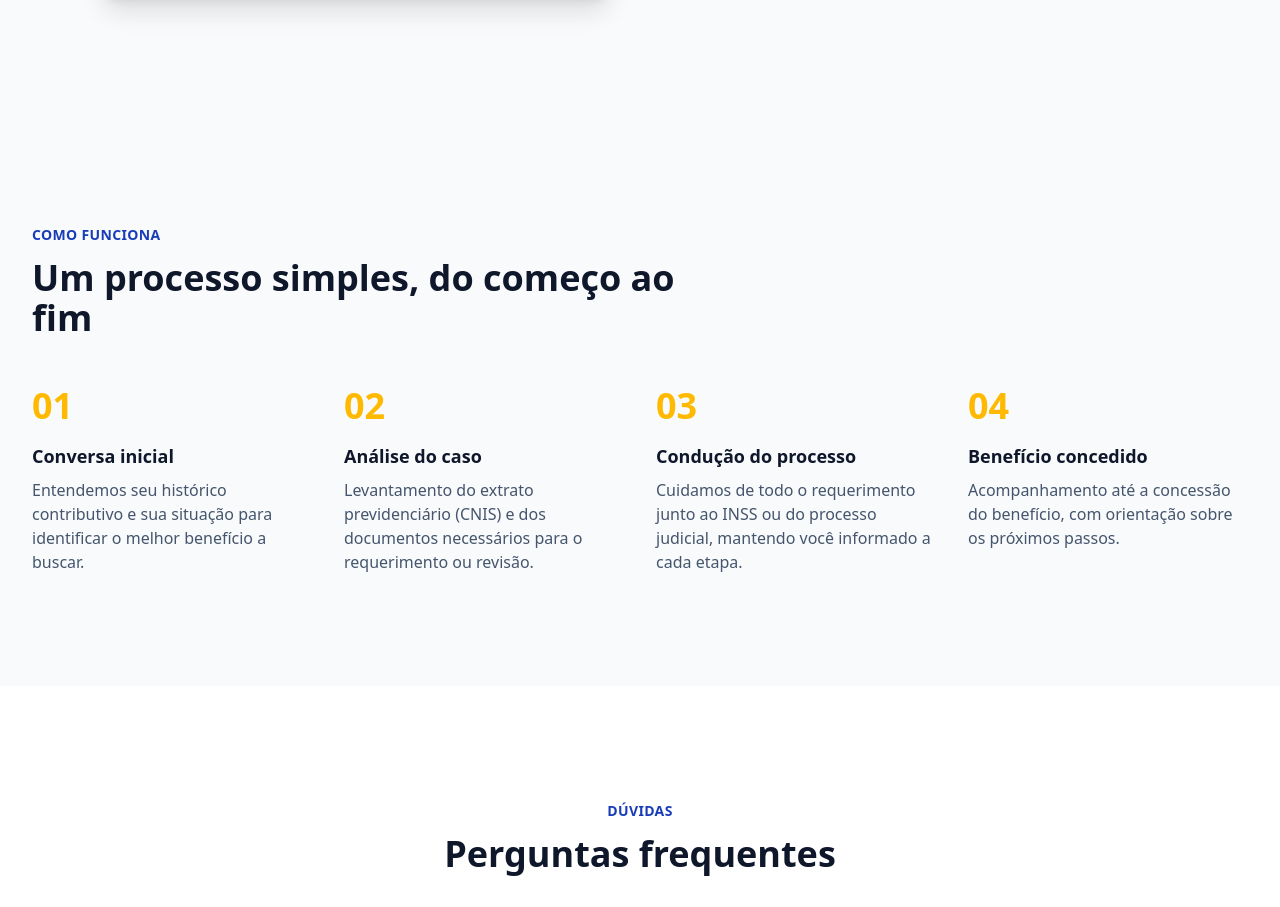
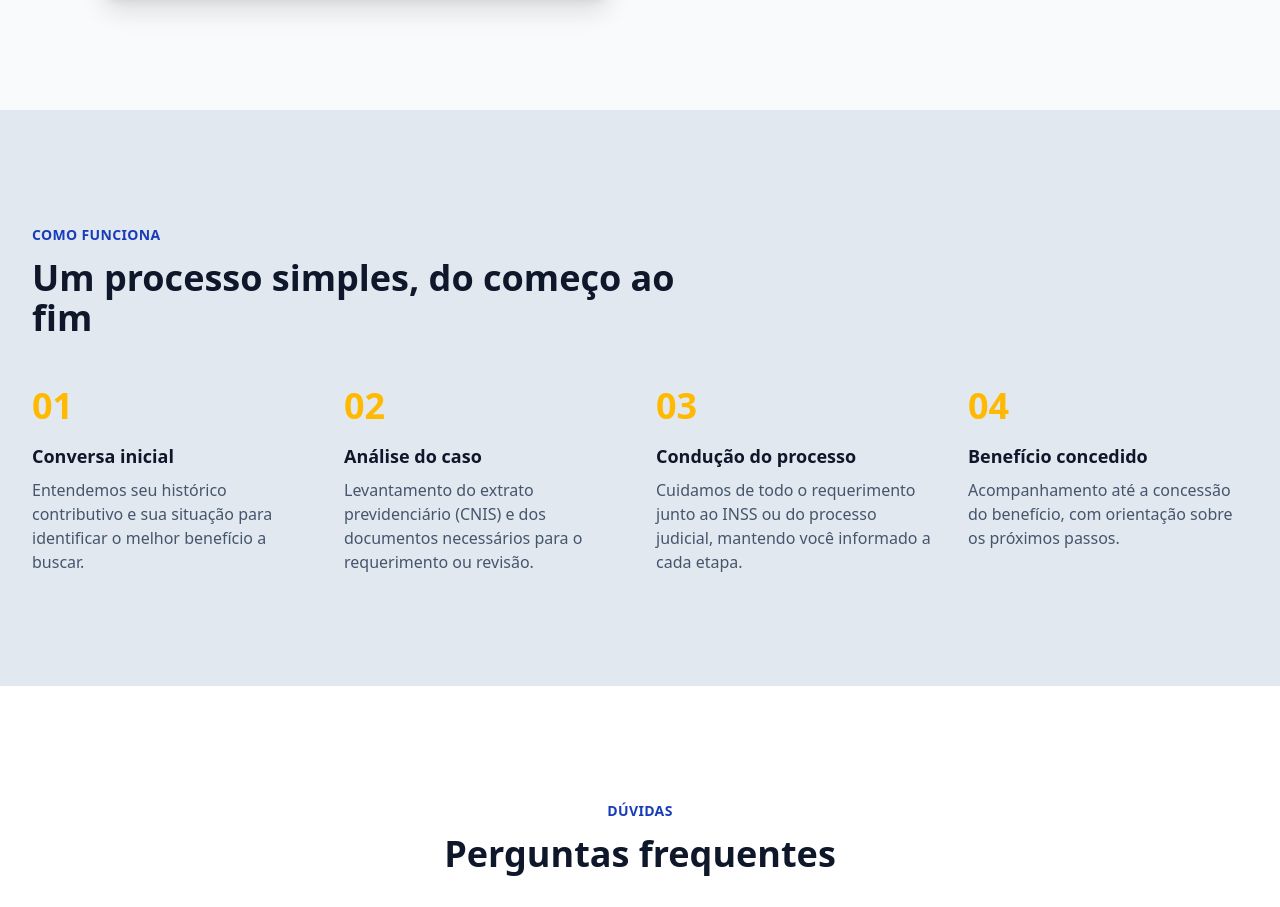
Before and after one commit to Leonardorafapg/Lp_marcos, a React (Vite) app: page / in a window 1280 px wide. Shown: the part 2836-3743 px from the top of the page. Built offline with nearby package versions, Linux system fonts and the light colour scheme.

Commit message:
fundo escuro

```diff
--- a/src/components/ComoFunciona.jsx
+++ b/src/components/ComoFunciona.jsx
@@ -23,7 +23,7 @@ const passos = [
 
 export default function ComoFunciona() {
   return (
-    <section id="como-funciona" className="bg-slate-50 py-20 sm:py-28">
+    <section id="como-funciona" className="bg-slate-200 py-20 sm:py-28">
       <div className="max-w-7xl mx-auto px-4 sm:px-6 lg:px-8">
         <div className="max-w-2xl">
           <span className="text-sm font-semibold uppercase tracking-wide text-blue-800">
```
